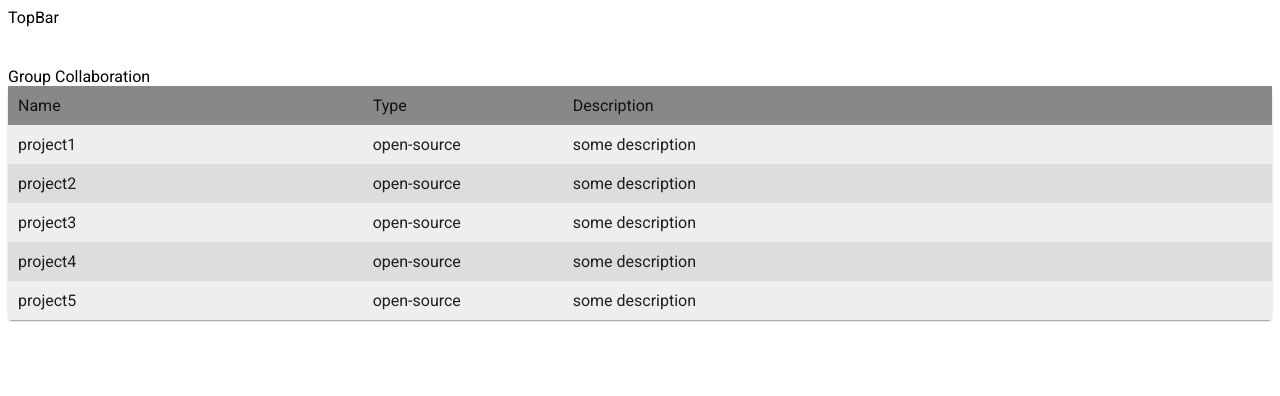
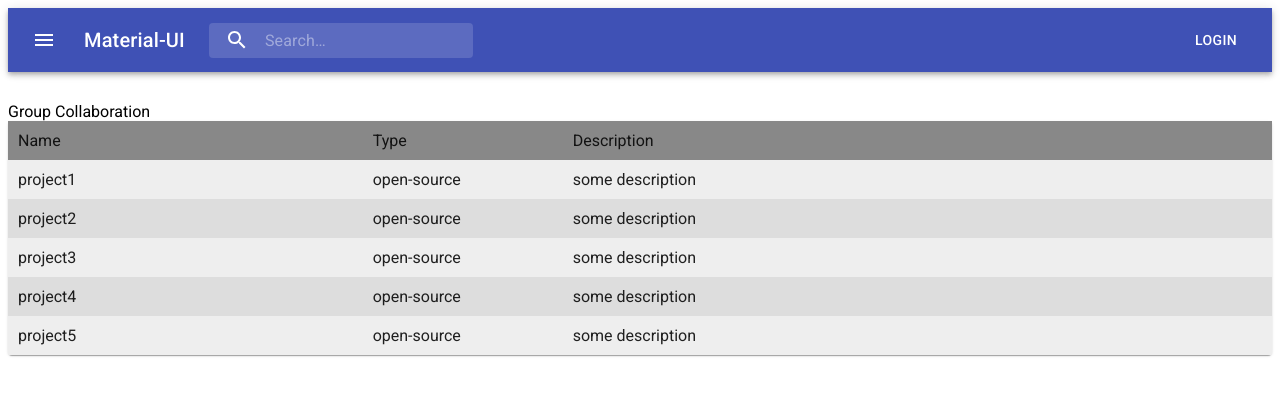
Before and after one commit to darrylgit/GroupCollaborationTool, a React (Create React App) app in the folder group-collaboration/: page / in a window 1280 px wide. Shown: the top 396 px of the page. Built offline with nearby package versions, Linux system fonts and the light colour scheme.

Commit message:
added a quick toolbar

```diff
--- a/group-collaboration/src/containers/Projects/index.js
+++ b/group-collaboration/src/containers/Projects/index.js
@@ -6,7 +6,7 @@ import {Paper} from '@material-ui/core'
 
 const Projects = () => {
   return (
-    <div>
+    <div style={{marginTop: '30px'}}>
       <div>
         Group Collaboration
       </div>
--- a/group-collaboration/src/containers/TopBar/index.js
+++ b/group-collaboration/src/containers/TopBar/index.js
@@ -1,11 +1,228 @@
 import React from 'react';
+import { fade, makeStyles } from '@material-ui/core/styles';
+import AppBar from '@material-ui/core/AppBar';
+import Toolbar from '@material-ui/core/Toolbar';
+import IconButton from '@material-ui/core/IconButton';
+import Typography from '@material-ui/core/Typography';
+import InputBase from '@material-ui/core/InputBase';
+import Badge from '@material-ui/core/Badge';
+import MenuItem from '@material-ui/core/MenuItem';
+import Menu from '@material-ui/core/Menu';
+import MenuIcon from '@material-ui/icons/Menu';
+import SearchIcon from '@material-ui/icons/Search';
+import AccountCircle from '@material-ui/icons/AccountCircle';
+import MailIcon from '@material-ui/icons/Mail';
+import NotificationsIcon from '@material-ui/icons/Notifications';
+import MoreIcon from '@material-ui/icons/MoreVert';
+import Button from '@material-ui/core/Button';
 
-const TopBar = () => {
+
+const useStyles = makeStyles(theme => ({
+  grow: {
+    flexGrow: 1,
+  },
+  menuButton: {
+    marginRight: theme.spacing(2),
+  },
+  title: {
+    display: 'none',
+    [theme.breakpoints.up('sm')]: {
+      display: 'block',
+    },
+  },
+  search: {
+    position: 'relative',
+    borderRadius: theme.shape.borderRadius,
+    backgroundColor: fade(theme.palette.common.white, 0.15),
+    '&:hover': {
+      backgroundColor: fade(theme.palette.common.white, 0.25),
+    },
+    marginRight: theme.spacing(2),
+    marginLeft: 0,
+    width: '100%',
+    [theme.breakpoints.up('sm')]: {
+      marginLeft: theme.spacing(3),
+      width: 'auto',
+    },
+  },
+  searchIcon: {
+    width: theme.spacing(7),
+    height: '100%',
+    position: 'absolute',
+    pointerEvents: 'none',
+    display: 'flex',
+    alignItems: 'center',
+    justifyContent: 'center',
+  },
+  inputRoot: {
+    color: 'inherit',
+  },
+  inputInput: {
+    padding: theme.spacing(1, 1, 1, 7),
+    transition: theme.transitions.create('width'),
+    width: '100%',
+    [theme.breakpoints.up('md')]: {
+      width: 200,
+    },
+  },
+  sectionDesktop: {
+    display: 'none',
+    [theme.breakpoints.up('md')]: {
+      display: 'flex',
+    },
+  },
+  sectionMobile: {
+    display: 'flex',
+    [theme.breakpoints.up('md')]: {
+      display: 'none',
+    },
+  },
+}));
+
+export default function PrimarySearchAppBar() {
+  const classes = useStyles();
+  const [anchorEl, setAnchorEl] = React.useState(null);
+  const [mobileMoreAnchorEl, setMobileMoreAnchorEl] = React.useState(null);
+
+  const isMenuOpen = Boolean(anchorEl);
+  const isMobileMenuOpen = Boolean(mobileMoreAnchorEl);
+
+  const handleProfileMenuOpen = event => {
+    setAnchorEl(event.currentTarget);
+  };
+
+  const handleMobileMenuClose = () => {
+    setMobileMoreAnchorEl(null);
+  };
+
+  const handleMenuClose = () => {
+    setAnchorEl(null);
+    handleMobileMenuClose();
+  };
+
+  const handleMobileMenuOpen = event => {
+    setMobileMoreAnchorEl(event.currentTarget);
+  };
+
+  const menuId = 'primary-search-account-menu';
+  const renderMenu = (
+    <Menu
+      anchorEl={anchorEl}
+      anchorOrigin={{ vertical: 'top', horizontal: 'right' }}
+      id={menuId}
+      keepMounted
+      transformOrigin={{ vertical: 'top', horizontal: 'right' }}
+      open={isMenuOpen}
+      onClose={handleMenuClose}
+    >
+      <MenuItem onClick={handleMenuClose}>Profile</MenuItem>
+      <MenuItem onClick={handleMenuClose}>My account</MenuItem>
+    </Menu>
+  );
+
+  const mobileMenuId = 'primary-search-account-menu-mobile';
+  const renderMobileMenu = (
+    <Menu
+      anchorEl={mobileMoreAnchorEl}
+      anchorOrigin={{ vertical: 'top', horizontal: 'right' }}
+      id={mobileMenuId}
+      keepMounted
+      transformOrigin={{ vertical: 'top', horizontal: 'right' }}
+      open={isMobileMenuOpen}
+      onClose={handleMobileMenuClose}
+    >
+      <MenuItem>
+        <IconButton aria-label="show 4 new mails" color="inherit">
+          <Badge badgeContent={4} color="secondary">
+            <MailIcon />
+          </Badge>
+        </IconButton>
+        <p>Messages</p>
+      </MenuItem>
+      <MenuItem>
+        <IconButton aria-label="show 11 new notifications" color="inherit">
+          <Badge badgeContent={11} color="secondary">
+            <NotificationsIcon />
+          </Badge>
+        </IconButton>
+        <p>Notifications</p>
+      </MenuItem>
+      <MenuItem onClick={handleProfileMenuOpen}>
+        <IconButton
+          aria-label="account of current user"
+          aria-controls="primary-search-account-menu"
+          aria-haspopup="true"
+          color="inherit"
+        >
+          <AccountCircle />
+        </IconButton>
+        <p>Profile</p>
+      </MenuItem>
+    </Menu>
+  );
+
   return (
-    <div style={{marginBottom: '40px'}}>
-      TopBar
+    <div className={classes.grow}>
+      <AppBar position="static">
+        <Toolbar>
+          <IconButton
+            edge="start"
+            className={classes.menuButton}
+            color="inherit"
+            aria-label="open drawer"
+          >
+            <MenuIcon />
+          </IconButton>
+          <Typography className={classes.title} variant="h6" noWrap>
+            Material-UI
+          </Typography>
+          <div className={classes.search}>
+            <div className={classes.searchIcon}>
+              <SearchIcon />
+            </div>
+            <InputBase
+              placeholder="Search…"
+              classes={{
+                root: classes.inputRoot,
+                input: classes.inputInput,
+              }}
+              inputProps={{ 'aria-label': 'search' }}
+            />
+          </div>
+          <div className={classes.grow} />
+          <div className={classes.sectionDesktop}>
+            <Button color="inherit">Login</Button>
+          </div>
+          <div className={classes.sectionMobile}>
+            <IconButton
+              aria-label="show more"
+              aria-controls={mobileMenuId}
+              aria-haspopup="true"
+              onClick={handleMobileMenuOpen}
+              color="inherit"
+            >
+              <MoreIcon />
+            </IconButton>
+          </div>
+        </Toolbar>
+      </AppBar>
+      {renderMobileMenu}
+      {renderMenu}
     </div>
   );
-};
+}
 
-export default TopBar;
+
+/*
+<AppBar position="static">
+  <Toolbar>
+    <IconButton edge="start" className={classes.menuButton} color="inherit" aria-label="menu">
+      <MenuIcon />
+    </IconButton>
+    <Typography variant="h6" className={classes.title}>
+      News
+    </Typography>
+    <Button color="inherit">Login</Button>
+  </Toolbar>
+</AppBar>
+*/
```
